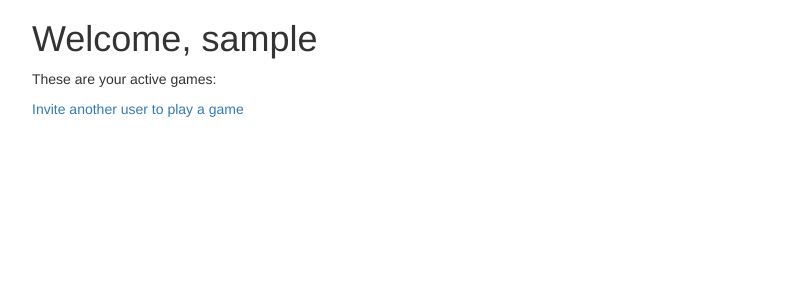
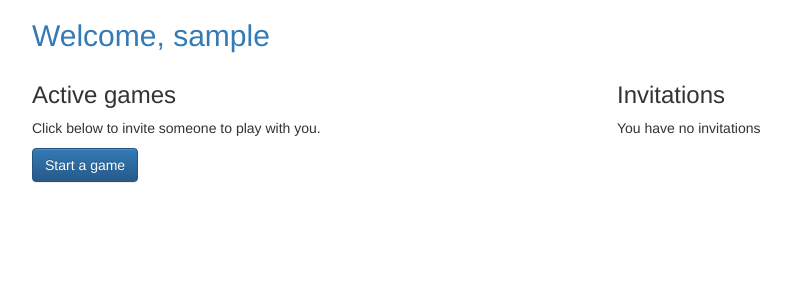
Before and after one commit to abhitechno01/django-tictactoe, a Django app: page /player/home in a window 1280 px wide. Shown: the part 51-351 px from the top of the page, without its empty margins (38-829 px from the left). Run offline with Django 3.2, Linux system fonts and the light colour scheme; the visitor is signed in with stand-in values (Sample User, id 1); data that the repository does not hold is empty; some libraries are stand-ins or nearby versions.

Commit message:
invitation accept/dney flow

```diff
--- a/player/urls.py
+++ b/player/urls.py
@@ -1,11 +1,15 @@
 from django.urls import path
 from django.contrib.auth.views import LoginView, LogoutView
-from .views import home, new_invitation
+from .views import home, new_invitation, accept_invitation
 
 urlpatterns = [
     path('home', home, name="player_home"),
     path('login', LoginView.as_view(
         template_name="player/login_form.html"), name="player_login"),
     path('logout', LogoutView.as_view(), name="player_logout"),
-    path('new_invitation', new_invitation, name="player_new_invitation")
+    path('new_invitation', new_invitation, name="player_new_invitation"),
+    path('accept_invitation/<int:id>/',
+         accept_invitation, name="player_accept_invitation"),
+    # path(r'accept_invitation/(?P<id>\d+)/$',
+    #      accept_invitation, name="player_accept_invitation")
 ]
--- a/player/views.py
+++ b/player/views.py
@@ -1,5 +1,6 @@
-from django.shortcuts import render, redirect
+from django.shortcuts import render, redirect, get_object_or_404
 from django.contrib.auth.decorators import login_required
+from django.core.exceptions import PermissionDenied
 
 from .forms import InvitationForm
 from .models import Invitation
@@ -11,7 +12,8 @@ from gameplay.models import Game
 def home(request):
     my_games = Game.objects.games_for_user(request.user)
     active_games = my_games.active()
-    view_data = {'games': active_games}
+    invitations = request.user.invitation_received.all()
+    view_data = {'games': active_games, 'invitations': invitations}
     return render(request, "player/home.html", view_data)
 
 
@@ -28,3 +30,20 @@ def new_invitation(request):
         form = InvitationForm()
     view_data = {'form': form}
     return render(request, "player/new_invitation_form.html", view_data)
+
+
+@login_required()
+def accept_invitation(request, id):
+    invitation = get_object_or_404(Invitation, pk=id)
+    if not request.user == invitation.to_user:
+        raise PermissionDenied
+    if request.method == 'POST':
+        if "accept" in request.POST:
+            game = Game.objects.create(
+                first_player=invitation.to_user,
+                second_player=invitation.from_user,
+            )
+        invitation.delete()
+        return redirect('player_home')
+    else:
+        return render(request, 'player/accept_invitation_form.html', {'invitation': invitation})
--- a/templates/player/home.html
+++ b/templates/player/home.html
@@ -1,16 +1,35 @@
 {% extends "base.html" %}
 {% block title %}
-Home
-{% endblock %}
+	Home: {{ user.username }}
+{% endblock title %}
 {% block content %}
-<h1>Welcome, {{ user.username }}</h1>
-These are your active games:
-
+	<h2 class="text-primary">Welcome, {{ user.username }}</h2>
+	<div class="row">
+		<div class="col-md-6">
+			<h3>Active games</h3>
 			<ul>
 				{% for g in games %}
 					<li>Game {{ g.id }}: {{g.first_player}} vs {{g.second_player}}</li>
 				{% endfor %}
 			</ul>
-
-<a href="{% url 'player_new_invitation' %}"> Invite another user to play a game</a>
+			<p>Click below to invite someone to play with you.</p>
+			<p>
+				<a href="{% url 'player_new_invitation' %}" class="btn btn-primary">Start a game</a>
+			</p>
+		</div>
+		<div class="col-md-6">
+			<h3>Invitations</h3>
+			{% if invitations %}
+				<div class="list-group">
+					{% for inv in invitations %}
+						<a href="{% url 'player_accept_invitation' id=inv.id %}" class="list-group-item">
+							{{ inv.from_user.username }} has invited you to a game.
+						</a>
+					{% endfor %}
+				</div>
+			{% else %}
+				<p> You have no invitations</p>
+			{% endif %}
+		</div>
+	</div>
 {% endblock %}
```
Also changed, not shown: templates/player/accept_invitation_form.html (added, +18 -0 lines). Lines whose indentation alone changed are shown as unchanged.
